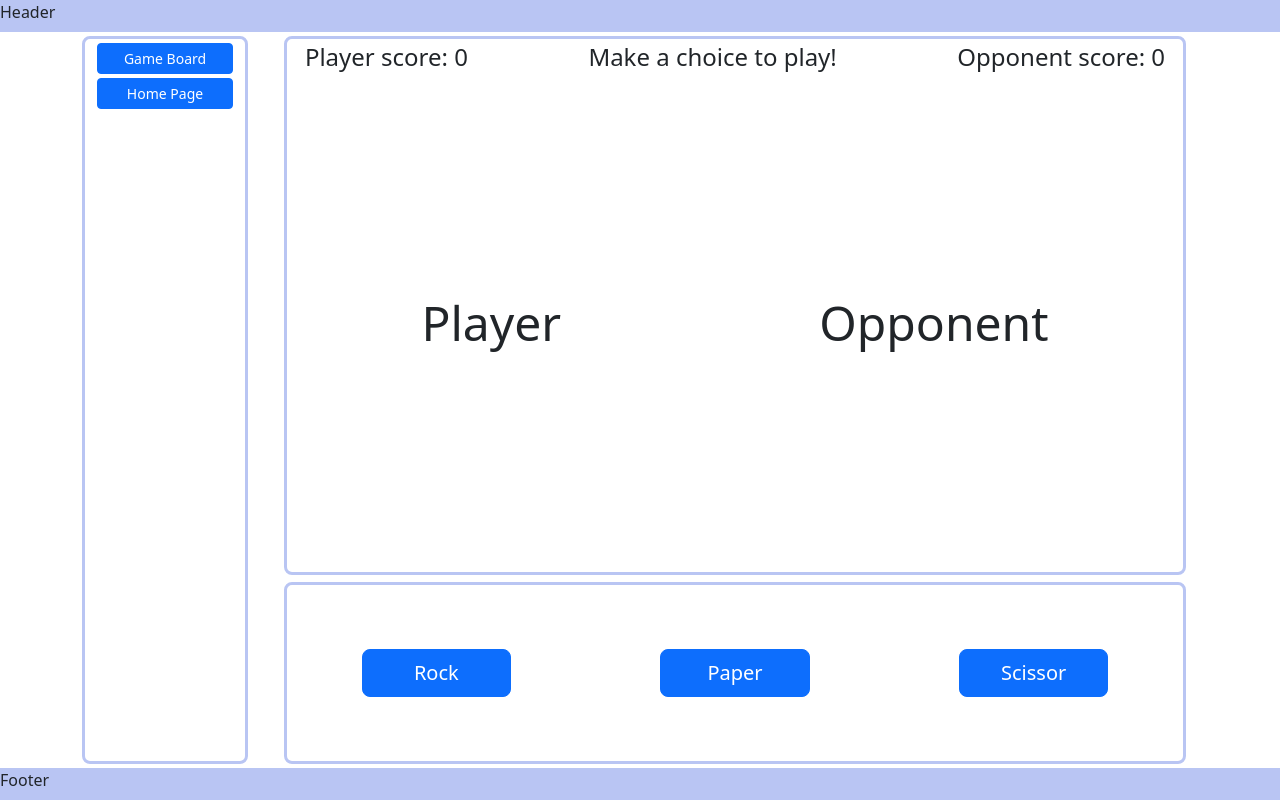
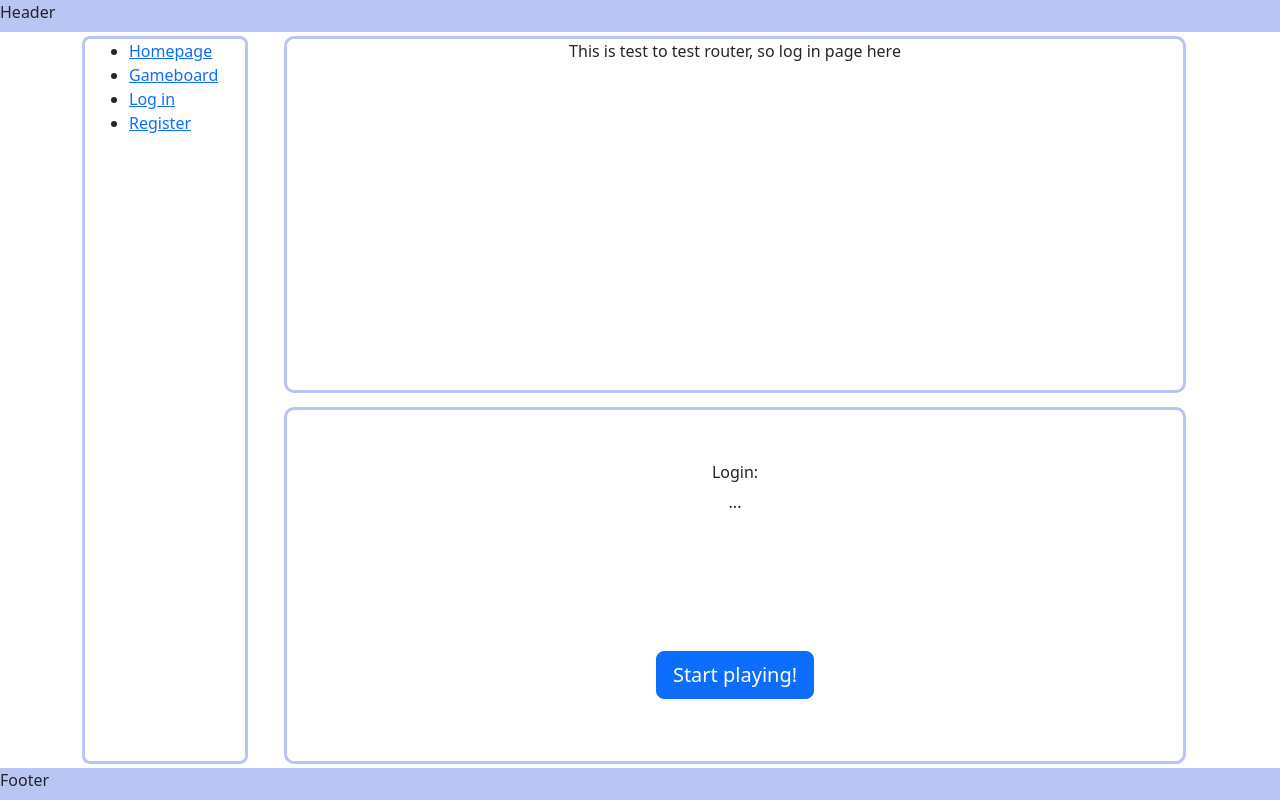
Before and after one commit to Willard-VanDine/WebsiteProject, a React (Vite) app in the folder client/: page /login in a window 1280 px wide. Built offline with nearby package versions, Linux system fonts and the light colour scheme.

Commit message:
I switched the logic such that we now use actual  standard routers instead of the previous way we implemented the navigation. It works from what I can tell.

```diff
--- a/client/package.json
+++ b/client/package.json
@@ -17,7 +17,8 @@
     "bootstrap": "^5.3.3",
     "react": "^18.3.1",
     "react-bootstrap": "^2.10.9",
-    "react-dom": "^18.3.1"
+    "react-dom": "^18.3.1",
+    "react-router-dom": "^7.2.0"
   },
   "devDependencies": {
     "@eslint/js": "^9.9.0",
--- a/client/src/Container.tsx
+++ b/client/src/Container.tsx
@@ -2,17 +2,19 @@ import React from 'react';
 import GameBoard from './Gameboard';
 import HomePage from './Homepage';
 
-interface ContainerProps {
-  currentPage: 'game' | 'home';  // Takes the currentPage from Content to decide what to show
+
+
+
+
+const Container = ({ children }: { children: React.ReactNode }) => {
+  return (
+    <div >
+      {children}
+    </div>
+  );
 }
 
-const Container: React.FC<ContainerProps> = ({ currentPage }) => {
-  return (
-    <div className="Container">
-      {/* Render the selected page */}
-      {currentPage === 'game' ? <GameBoard /> : <HomePage />}
-    </div>
-  );
-};
+
+
 
 export default Container;
--- a/client/src/Content.tsx
+++ b/client/src/Content.tsx
@@ -1,30 +1,34 @@
 import React, { useState } from 'react';
 import Sidenav from './Sidenav';  // Import the Sidenav component
 import Container from './Container';  // Import the Container which holds the content logic
-
+import { Routes, Route } from 'react-router-dom'
+import Homepage from './Homepage';
+import Gameboard from './Gameboard';
+import Login from './Login';
+import Register from './Register';
 
 
 
 const Content = () => {
-  // State to track which page is currently selected
-  const [currentPage, setCurrentPage] = useState<'game' | 'home'>('game');
 
-  // Function to handle page switching
-  const handlePageChange = (page: 'game' | 'home') => {
-    setCurrentPage(page);
-  };
+
 
   return (
     <div className="Content mt-1 mb-1" >
       <div className='container'>
         <div className="row">
           <div className="col-2">
-            {/* Sidenav component now takes handlePageChange as a prop */}
-            <Sidenav onPageChange={handlePageChange} />
+            <Sidenav />
           </div>
           <div className='col-10'>
-              {/* Container only handles displaying the selected page */}
-            <Container currentPage={currentPage} />
+          <Container>
+            <Routes>
+              <Route path="/" element={<Homepage />} />
+              <Route path="/gameboard" element={<Gameboard />} />
+              <Route path="/login" element={<Login />} />
+              <Route path="/register" element={<Register />} />
+            </Routes>
+          </Container>
           </div>
         </div>
       </div>
--- /dev/null
+++ b/client/src/Login.tsx
@@ -0,0 +1,38 @@
+import React from 'react';
+import { startGame } from './api';
+
+
+// style={{height: "calc(100vh - 4rem - 8px)"}}
+const Login = () => {
+  return (
+    // container class ensures consistency between pages
+    <div className="container d-flex flex-column justify-content-between" style={{height: "calc(100vh - 4rem - 8px)"}}>
+
+        <article className="homepage-article rounder">
+            <p className = "text-center">
+                This is test to test router, so log in page here
+            </p>
+        </article>
+
+        <section className="homepage-section rounder d-flex flex-column justify-content-between align-items-center">
+
+            <div className="homepage-half-section d-flex align-items-center justify-content-center">
+                <h6 className="text-center">Login:</h6>
+                <p className="text-center">...</p>
+            </div>
+            <div className="homepage-half-section d-flex align-items-center justify-content-center">
+                <a href="gameboard.html">
+
+                    {/* Start Playing button */}
+                    <button type="button" className="btn btn-primary btn-lg" onClick={ async () => {
+                        await startGame();
+                    }}>Start playing!</button>
+
+                </a>
+            </div>
+        </section>
+    </div>
+  );
+};
+
+export default Login;
--- /dev/null
+++ b/client/src/Register.tsx
@@ -0,0 +1,38 @@
+import React from 'react';
+import { startGame } from './api';
+
+
+// style={{height: "calc(100vh - 4rem - 8px)"}}
+const Register = () => {
+  return (
+    // container class ensures consistency between pages
+    <div className="container d-flex flex-column justify-content-between" style={{height: "calc(100vh - 4rem - 8px)"}}>
+
+        <article className="homepage-article rounder">
+            <p className = "text-center">
+                This is test to test router, so Register page in page here
+            </p>
+        </article>
+
+        <section className="homepage-section rounder d-flex flex-column justify-content-between align-items-center">
+
+            <div className="homepage-half-section d-flex align-items-center justify-content-center">
+                <h6 className="text-center">Register</h6>
+                <p className="text-center">...</p>
+            </div>
+            <div className="homepage-half-section d-flex align-items-center justify-content-center">
+                <a href="gameboard.html">
+
+                    {/* Start Playing button */}
+                    <button type="button" className="btn btn-primary btn-lg" onClick={ async () => {
+                        await startGame();
+                    }}>Start playing!</button>
+
+                </a>
+            </div>
+        </section>
+    </div>
+  );
+};
+
+export default Register;
--- a/client/src/Sidenav.tsx
+++ b/client/src/Sidenav.tsx
@@ -1,4 +1,5 @@
 import React from 'react';
+import { Link } from 'react-router-dom';
 import Button from 'react-bootstrap/Button';
 
 
@@ -8,12 +9,24 @@ interface SidenavProps {
 
 
 // style={{height: "calc(100vh - 4rem - 8px)"}}
-const Sidenav: React.FC<SidenavProps> = ({ onPageChange }) => {
+const Sidenav  = () => {
   return (
     // container class ensures consistency between pages
     <aside className ="container rounder " style={{height: "calc(100vh - 4rem - 8px)"}} >
-          <Button className="btn btn-primary btn-sm w-100 mb-1 mt-1" onClick={() => onPageChange('game')}>Game Board</Button>
-          <Button className="btn btn-primary btn-sm w-100 mb-1" onClick={() => onPageChange('home')}>Home Page</Button>
+      <ul>
+        <li>
+          <Link to="/">Homepage</Link>
+        </li>
+        <li>
+          <Link to="/gameboard">Gameboard</Link>
+        </li>
+        <li>
+          <Link to="/login">Log in</Link>
+        </li>
+        <li>
+          <Link to="/register">Register</Link>
+        </li>
+      </ul>
     </aside>
   );
 };
--- a/client/src/main.tsx
+++ b/client/src/main.tsx
@@ -5,11 +5,14 @@ import App from './App.tsx'
 import './index.css'
 import Footer from './Footer.tsx'
 import Content from './Content.tsx'
+import { BrowserRouter } from 'react-router-dom'
 
 createRoot(document.getElementById('root')!).render(
   <StrictMode>
-    <Header />
-    <Content />
-    <Footer />
+    <BrowserRouter>
+      <Header />
+      <Content />
+      <Footer />
+    </BrowserRouter>
   </StrictMode>,
 )
```
Also changed, not shown: 1 other file (tests, documents, lock files or other folders).
